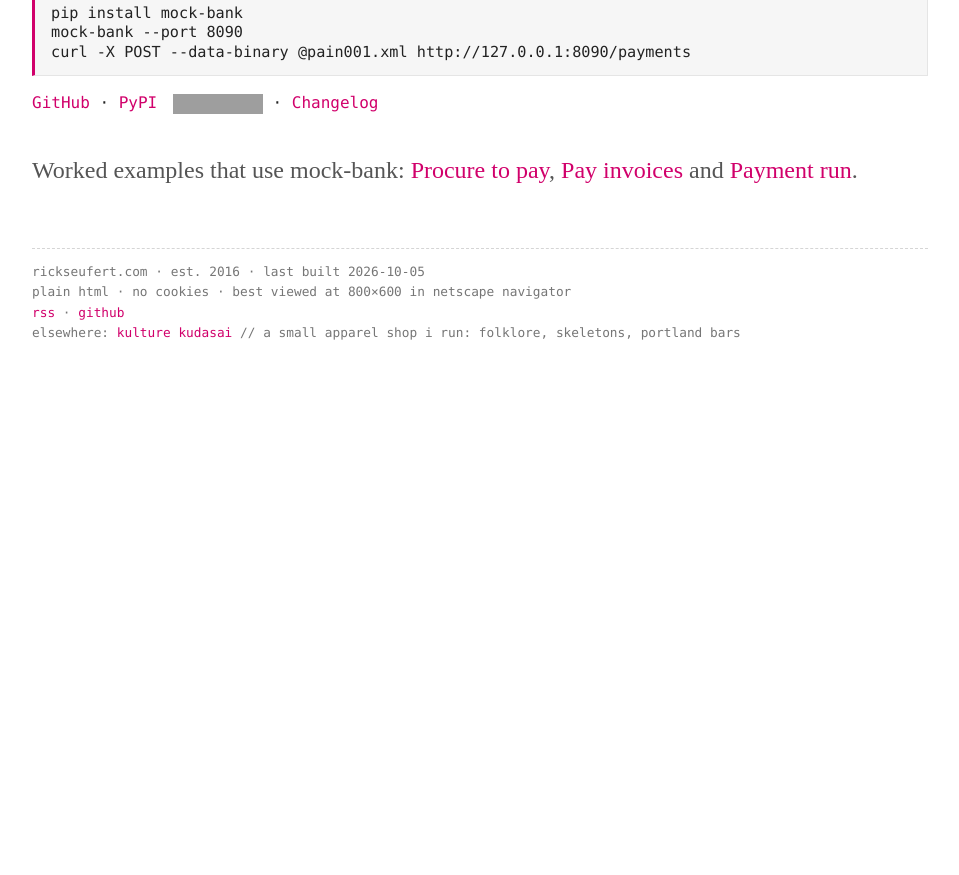
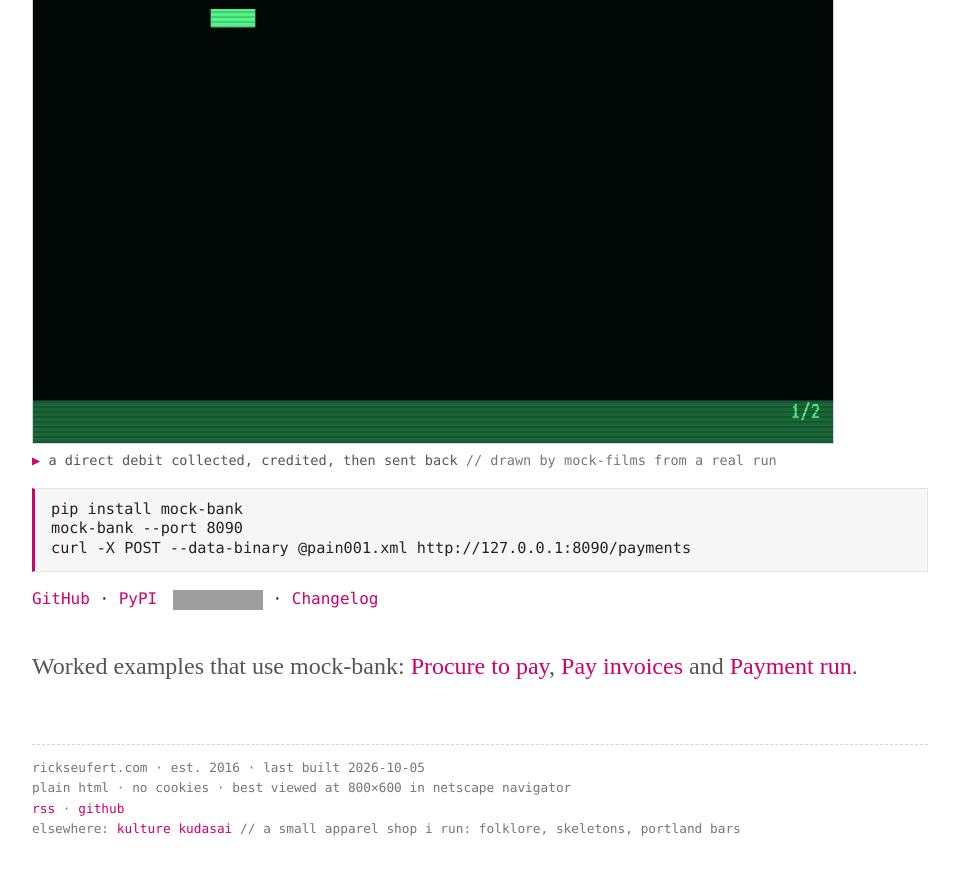
Before and after one commit to rseufert/rseufert.github.io, a Jekyll site: the page built from mock-bank/index.html, in a window 1280 px wide and 900 px high, scrolled down 3945 px. Shown: the top 875 px of the window, without its empty margins (160-1119 px from the left). Built offline with Jekyll 4.4.1, drawn with Linux system fonts in a browser that asks for light colours; before the commit the page ends 4349 px from its top, so only the background shows below that; grey boxes are pictures that could not be loaded.

Commit message:
Sync films to mock-films 27a7587: add bank_dd_returned_film
bank_dd_returned_film (a direct debit collected, credited, then sent
back) joins the mock-bank page after bank_dd_film. It has no poster
frame, so its still is the last frame: the pacs.004 return and the
statements before and after it.

Co-Authored-By: Claude Opus 5.5 <noreply@anthropic.com>
Claude-Session: https://claude.ai/code/session_015RDTBgG3oYVSZTAaz1gNwq

```diff
--- a/mock-bank/index.html
+++ b/mock-bank/index.html
@@ -49,6 +49,10 @@ image: /blog/bank_four_payments_film.png
 			<a class="play" href="/blog/bank_dd_film.gif" data-poster-ms="22100" title="play the film"><img src="/blog/bank_dd_film.png" width="800" height="450" loading="lazy" alt="ACME sends mock-bank the bank's own sample file of four direct debits to collect in euro, and the bank's status report rejects two with a reason for each: one debtor, a seeded account, has 12.50 against the 340.00 asked, and the other's account is closed. The bank's own queue says a credit notification is due on the settlement day, which the film shows as a promise. The capture then advances the bank's clock twice: the other two collections, one from an account the bank does not hold, which it treats as being at another bank, and one from Eurodis, an account it does hold and has nothing against, are booked and credited to ACME in the credit notification, which keeps the promise, and then in a statement closing at 127750.50. The rejected two appear in neither."></a>
 			<figcaption>four direct debits, half of them rejected <span>drawn by mock-films from a real run</span></figcaption>
 		</figure>
+		<figure class="film">
+			<a class="play" href="/blog/bank_dd_returned_film.gif" title="play the film"><img src="/blog/bank_dd_returned_film.png" width="800" height="450" loading="lazy" alt="ACME collects 1500.50 euro by direct debit from Eurodis, whose account the script has set to send a collection back after the mock's default of three business days. The bank accepts it, and its queue says a credit notification is due on the settlement day, which the film shows as a promise. The clock moves to that day: the collection is booked, the credit notification keeps the promise, and the bank now owes two more messages, a return and a debit notification, both due the Tuesday after the weekend. The clock moves to that Tuesday and the bank keeps both: the return gives the reason AC04, with the dates it settled and was returned, and the debit takes the 1500.50 back out of ACME's account. A day later a statement closes at 125000.00, where the one before it closed at 126500.50."></a>
+			<figcaption>a direct debit collected, credited, then sent back <span>drawn by mock-films from a real run</span></figcaption>
+		</figure>
 <pre><code>pip install mock-bank
 mock-bank --port 8090
 curl -X POST --data-binary @pain001.xml http://127.0.0.1:8090/payments</code></pre>
```
Also changed, not shown: blog/bank_dd_returned_film.gif (added), blog/bank_dd_returned_film.png (added).
